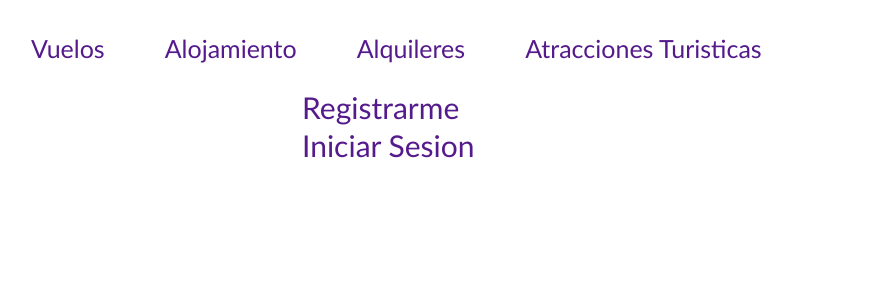
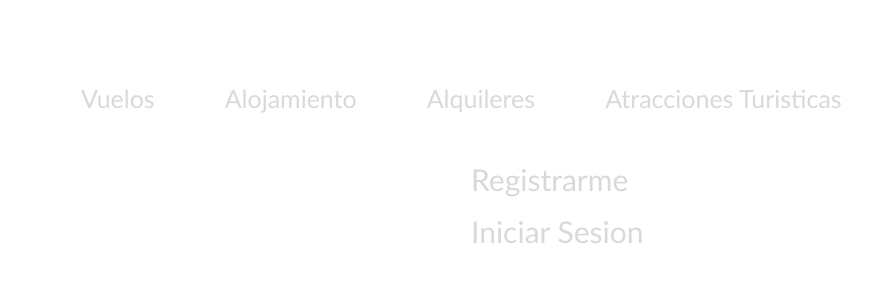
Before and after one commit to davidcortes241916/reservas_online, a Django app: template reservas_vuelos_online_pj/templates/layouts/menu_base.html in a window 1280 px wide. Shown: the top 300 px of the page, without its empty margins (37-909 px from the left). Run offline with Django 4.2, Linux system fonts and the light colour scheme; the template is opened without the code that fills it, so the values that code supplies are empty.

Commit message:
it is changed the color of the letter and it is bested the position of the elements

```diff
--- a/reservas_vuelos_online_pj/static/css/style_navBar.css
+++ b/reservas_vuelos_online_pj/static/css/style_navBar.css
@@ -6,9 +6,19 @@
 
 a{
     text-decoration: none;
+    color: #d9d9d9;
 }
 
 /*classes*/
+.navBar{
+    align-items: center;
+    float: left;
+}
+
+.menu{
+    padding-left: 50px;
+}
+
 .menu-ul{
     list-style: none;
     font-size: 25px;
@@ -16,19 +26,23 @@ a{
 
 .menu-li{
     float: left;
-    padding: 0px 40px 0px 20px;
+    padding: 50px 50px 10px 20px;
 }
 
 .session{
-    padding-left: 325px;
+    padding-left: 500px;
 }
 
 .signIn, .logIn{
     font-size: 30px;
     border: none;
     background: none;
+    padding: 8px 8px 8px 0px;
 }
 
+.signIn{
+    padding-top: 13px;
+}
 
 /*animations*/
 
```
